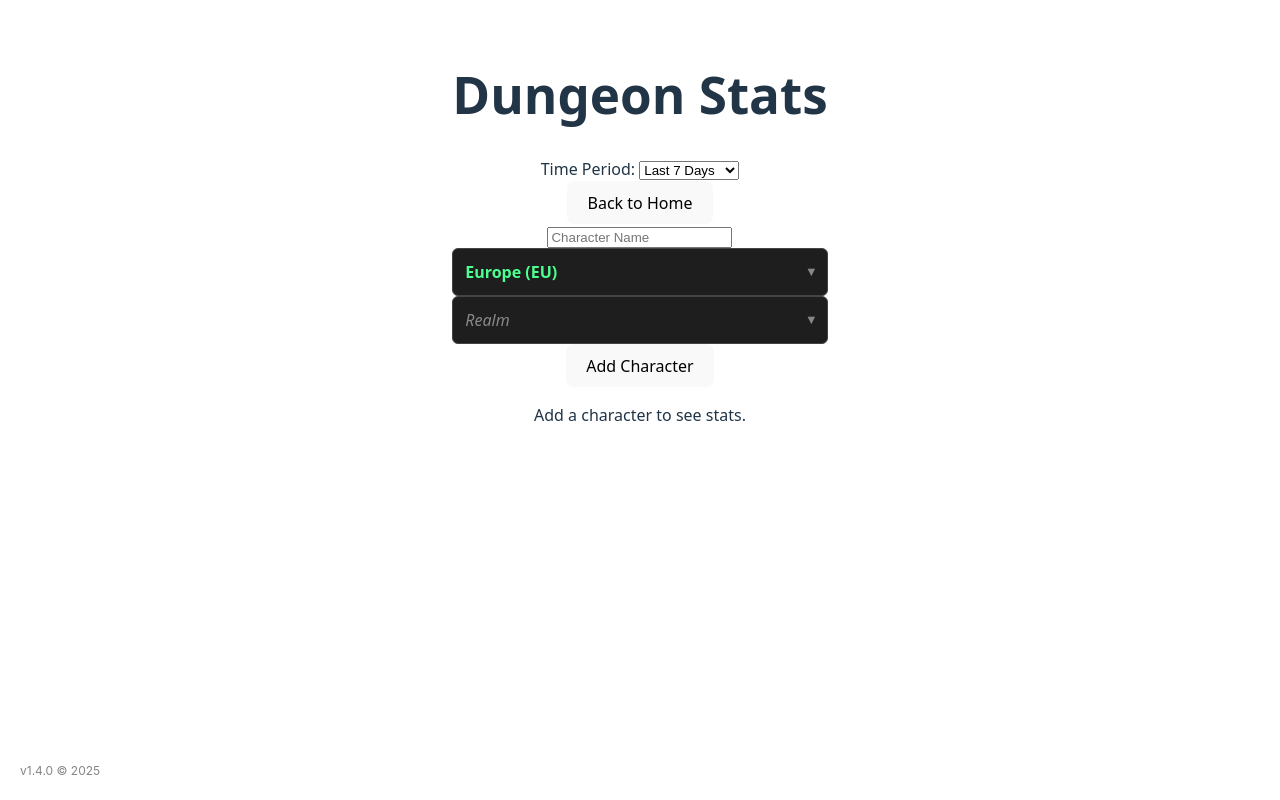
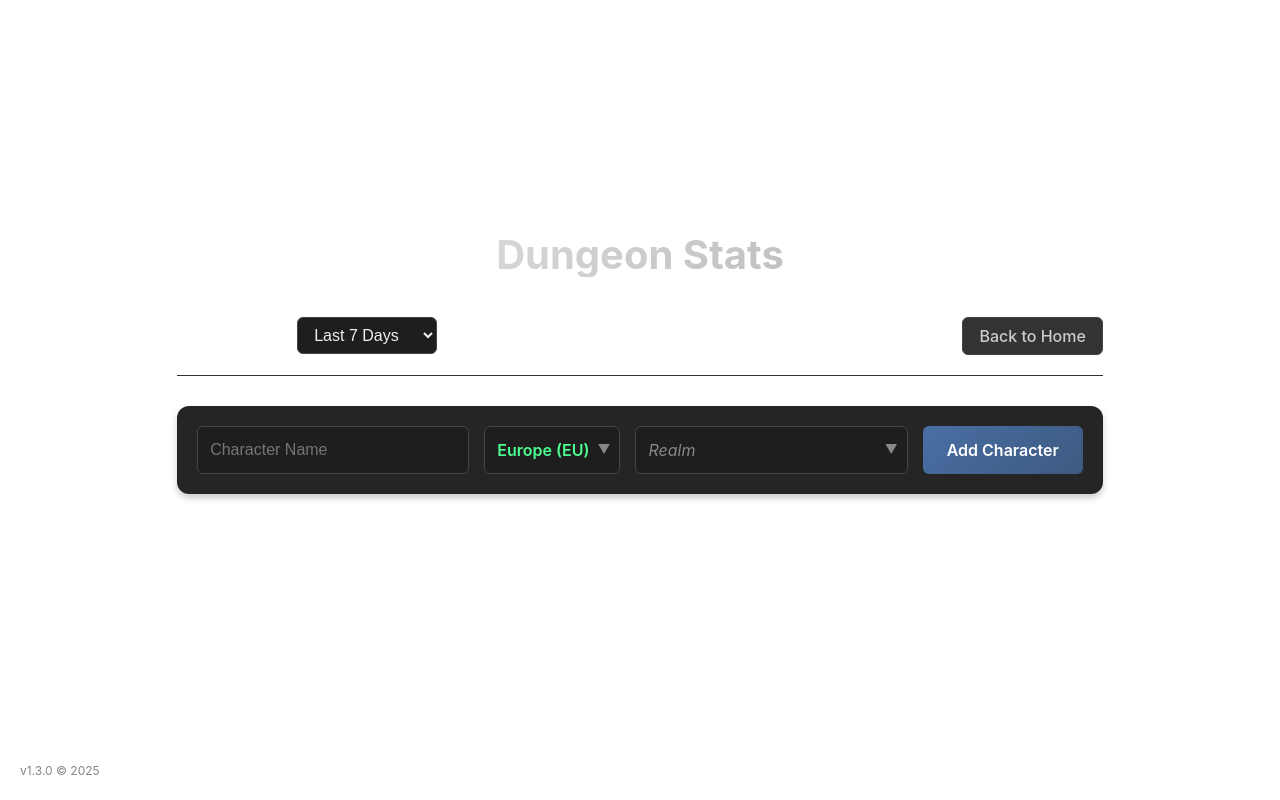
Before and after one commit to vudungeo/vudungeo, a Vue app: page /stats in a window 1280 px wide. Built offline with nearby package versions, Linux system fonts and the light colour scheme.

Commit message:
feat: css revert

```diff
--- a/package.json
+++ b/package.json
@@ -1,7 +1,7 @@
 {
   "name": "vudungeo",
   "private": true,
-  "version": "1.4.0",
+  "version": "1.3.0",
   "type": "module",
   "scripts": {
     "dev": "vite",
--- a/src/App.vue
+++ b/src/App.vue
@@ -15,3 +15,17 @@ export default {
   }
 }
 </script>
+
+<style>
+.version-badge {
+  position: fixed;
+  bottom: 20px;
+  left: 20px;
+  font-size: 0.75rem;
+  color: #666;
+  font-family: 'Inter', sans-serif;
+  opacity: 0.8;
+  pointer-events: none;
+  z-index: 1000;
+}
+</style>
--- a/src/style.css
+++ b/src/style.css
@@ -26,9 +26,7 @@ a:hover {
 body {
   margin: 0;
   display: flex;
-  align-items: flex-start;
-  /* Move app to the top */
-  justify-content: center;
+  place-items: center;
   min-width: 320px;
   min-height: 100vh;
 }
@@ -84,61 +82,3 @@ button:focus-visible {
     background-color: #f9f9f9;
   }
 }
-
-/* --- Component Styles --- */
-
-/* Version Badge (from App.vue) */
-.version-badge {
-  position: fixed;
-  bottom: 20px;
-  left: 20px;
-  font-size: 0.75rem;
-  color: #666;
-  font-family: 'Inter', sans-serif;
-  opacity: 0.8;
-  pointer-events: none;
-  z-index: 1000;
-}
-
-/* Home Page (from Home.vue) */
-.home {
-  display: flex;
-  flex-direction: column;
-  align-items: center;
-  padding-top: 50px;
-}
-
-.nav-button {
-  margin-top: 40px;
-  z-index: 10;
-}
-
-.battle-container {
-  width: 100%;
-  max-width: 500px;
-  margin: 30px auto 10px;
-  display: flex;
-  justify-content: center;
-  position: relative;
-
-  /* Old School Pixel Border */
-  border: 4px solid #1a1a1a;
-  background: #242424;
-  padding: 8px;
-  box-shadow:
-    0 0 0 4px #444,
-    /* Outer darkest frame */
-    inset 0 0 0 2px #666,
-    /* Inner highlight ring */
-    5px 5px 15px rgba(0, 0, 0, 0.8);
-  /* Depth shadow */
-}
-
-.battle-img {
-  width: 100%;
-  height: auto;
-  image-rendering: pixelated;
-  display: block;
-  border: 2px solid #000;
-  /* Crisp image edge */
-}
--- a/src/views/Home.vue
+++ b/src/views/Home.vue
@@ -17,3 +17,43 @@ export default {
   name: 'Home'
 }
 </script>
+
+<style scoped>
+.home {
+  display: flex;
+  flex-direction: column;
+  align-items: center;
+  padding-top: 50px;
+}
+
+.nav-button {
+  margin-top: 80px;
+  z-index: 10;
+}
+
+.battle-container {
+  width: 100%;
+  max-width: 500px;
+  margin: 30px auto 10px;
+  display: flex;
+  justify-content: center;
+  position: relative;
+
+  /* Old School Pixel Border */
+  border: 4px solid #1a1a1a;
+  background: #242424;
+  padding: 8px;
+  box-shadow:
+    0 0 0 4px #444, /* Outer darkest frame */
+    inset 0 0 0 2px #666, /* Inner highlight ring */
+    5px 5px 15px rgba(0, 0, 0, 0.8); /* Depth shadow */
+}
+
+.battle-img {
+  width: 100%;
+  height: auto;
+  image-rendering: pixelated;
+  display: block;
+  border: 2px solid #000; /* Crisp image edge */
+}
+</style>
--- a/src/views/Stats.vue
+++ b/src/views/Stats.vue
@@ -158,3 +158,217 @@ export default {
   }
 }
 </script>
+
+<style scoped>
+.stats-page {
+  padding: 40px;
+  max-width: 1000px;
+  margin: 0 auto;
+  color: #fff;
+  font-family: 'Inter', sans-serif;
+}
+
+h1 {
+  text-align: center;
+  margin-bottom: 40px;
+  font-size: 2.5rem;
+  font-weight: 700;
+  background: linear-gradient(135deg, #eee 0%, #aaa 100%);
+  -webkit-background-clip: text;
+  background-clip: text;
+  -webkit-text-fill-color: transparent;
+}
+
+.controls {
+  display: flex;
+  justify-content: space-between;
+  align-items: center;
+  margin-bottom: 30px;
+  padding-bottom: 20px;
+  border-bottom: 1px solid #333;
+}
+
+.filter-group {
+  display: flex;
+  align-items: center;
+  gap: 15px;
+  font-size: 1.1rem;
+}
+
+.add-character-form {
+  display: grid;
+  grid-template-columns: 2fr 1fr 2fr auto;
+  column-gap: 15px;
+  align-items: center;
+  margin-bottom: 30px;
+  background: #252525;
+  padding: 20px;
+  border-radius: 12px;
+  box-shadow: 0 4px 6px rgba(0,0,0,0.2);
+}
+
+.name-input {
+  width: 100%;
+  height: 48px;
+  padding: 0 12px;
+  font-size: 1rem;
+  box-sizing: border-box;
+  border-radius: 6px;
+  border: 1px solid #444;
+  background: #1e1e1e;
+  color: #eee;
+}
+
+.name-input:focus {
+  outline: none;
+  border-color: #666;
+}
+
+.region-select {
+  width: 100%;
+  position: relative;
+  z-index: 10;
+}
+
+.realm-select {
+  width: 100%;
+  position: relative;
+  z-index: 10;
+}
+
+.action-btn {
+  height: 48px;
+  padding: 0 24px;
+  background: linear-gradient(135deg, #4a6fa5 0%, #3d5a80 100%);
+  color: white;
+  border: none;
+  border-radius: 6px;
+  font-weight: 600;
+  cursor: pointer;
+  transition: all 0.2s ease;
+  white-space: nowrap;
+}
+
+.action-btn:hover:not(:disabled) {
+  transform: translateY(-1px);
+  box-shadow: 0 4px 12px rgba(74, 111, 165, 0.4);
+}
+
+.secondary-btn {
+  background: #333;
+  color: #ccc;
+  border: 1px solid #444;
+  padding: 8px 16px;
+  border-radius: 6px;
+  cursor: pointer;
+  transition: all 0.2s;
+}
+
+.secondary-btn:hover {
+  background: #444;
+  color: #fff;
+}
+
+.character-list {
+  display: flex;
+  flex-wrap: wrap;
+  gap: 15px;
+  margin-bottom: 30px;
+}
+
+.character-tag {
+  display: flex;
+  align-items: center;
+  justify-content: space-between;
+  gap: 15px;
+  padding: 10px 16px;
+  background: #2a2a2a;
+  border: 1px solid #444;
+  border-left-width: 4px;
+  border-radius: 8px;
+  box-shadow: 0 2px 4px rgba(0,0,0,0.2);
+  min-width: 200px;
+  transition: transform 0.2s;
+}
+
+.character-tag:hover {
+  transform: translateY(-2px);
+  box-shadow: 0 4px 12px rgba(0,0,0,0.3);
+}
+
+.character-info {
+  display: flex;
+  flex-direction: column;
+}
+
+.character-name {
+  font-weight: 700;
+  font-size: 1.05rem;
+}
+
+.score-badge {
+  display: inline-block;
+  margin-top: 4px;
+  padding: 2px 8px;
+  background: rgba(0,0,0,0.3);
+  border-radius: 4px;
+  font-size: 0.85rem;
+  color: #ffd700;
+  font-weight: 600;
+  letter-spacing: 0.5px;
+}
+
+.crawled-time {
+  font-size: 0.75rem;
+  color: #888;
+  margin-top: 4px;
+  font-style: italic;
+}
+
+.remove-btn {
+  background: transparent;
+  border: none;
+  color: #666;
+  font-size: 1.5rem;
+  line-height: 1;
+  cursor: pointer;
+  padding: 0 4px;
+  transition: color 0.2s;
+}
+
+.remove-btn:hover {
+  color: #ff6b6b;
+}
+
+.error {
+  background: rgba(255, 107, 107, 0.1);
+  border: 1px solid #ff6b6b;
+  color: #ff6b6b;
+  padding: 15px;
+  border-radius: 8px;
+  margin-bottom: 20px;
+}
+
+#time-filter {
+  padding: 8px 12px;
+  background: #1e1e1e;
+  border: 1px solid #444;
+  color: #eee;
+  border-radius: 6px;
+  font-size: 1rem;
+  cursor: pointer;
+}
+
+@media (max-width: 768px) {
+  .add-character-form {
+    grid-template-columns: 1fr;
+    gap: 15px;
+  }
+
+  .controls {
+    flex-direction: column;
+    gap: 15px;
+    align-items: stretch;
+  }
+}
+</style>
```
